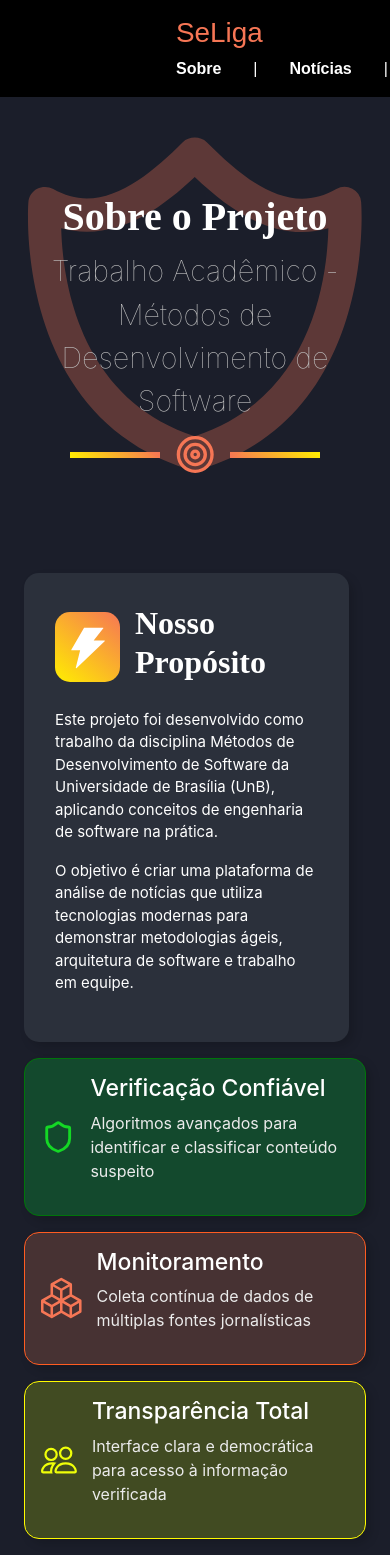
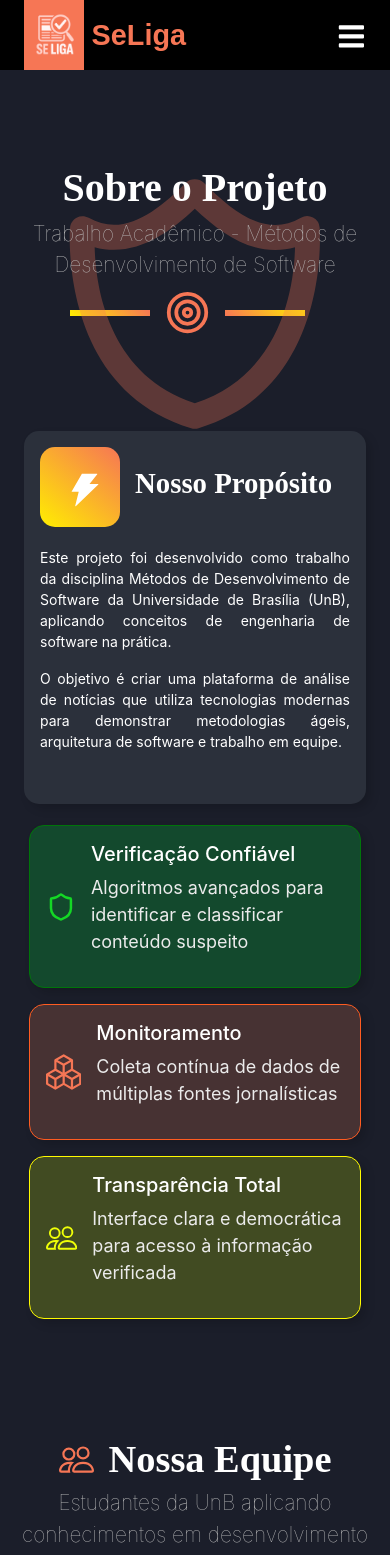
Before and after one commit to unb-mds/2025-2-SeLiga, a React (Create React App) app in the folder FrontEnd/: page /sobre in a window 390 px wide. Shown: the top 1555 px of the page. Built offline with nearby package versions, Linux system fonts and the light colour scheme; no server answers.

Commit message:
feat/ melhora estética do frontend

```diff
--- a/FrontEnd/src/components/NavBar.js
+++ b/FrontEnd/src/components/NavBar.js
@@ -1,28 +1,55 @@
-import React from 'react';
+import React, { useState } from 'react'; // Importamos o useState
 import { Link } from 'react-router-dom';
+import { FaBars, FaTimes } from 'react-icons/fa'; // Importamos os ícones de menu
 
 function NavBar() {
+  // Estado para controlar se o menu mobile está aberto ou fechado
+  const [isMobileMenuOpen, setIsMobileMenuOpen] = useState(false);
+
+  // Função para alternar o estado (abrir/fechar)
+  const toggleMobileMenu = () => {
+    setIsMobileMenuOpen(!isMobileMenuOpen);
+  };
+
+  // Função para fechar o menu ao clicar em um link
+  const closeMobileMenu = () => {
+    setIsMobileMenuOpen(false);
+  };
+
   return (
+    <>
       <nav className='navbar'>
-      <h1 className="logo">SeLiga</h1>
+        {/* Imagem da Logo*/}
+        <Link to="/" className="logo">
+          <div className="logo-img-wrapper">
+            <img src="/logo512x512.png" alt="SeLiga Logo" className="logo-img" />
+          </div>
+          <h1 className="logo-text">SeLiga</h1>
+        </Link>
 
+        {/* Menu normal para Desktop) */}
         <div className='menu-links'>
-
-        {/* Link para a Página Sobre */}
-
           <Link to="/sobre" className='nav-link'>Sobre</Link>
-
-        {/* Link para a Página de Notícias*/}
           <span className="separator">|</span>
           <Link to="/noticias" className='nav-link'>Notícias</Link>
-
-        {/* Link para o Painel */}
           <span className="separator">|</span>
           <Link to="/painel" className='nav-link'>Painel</Link>
+        </div>
 
+        {/* Ícone para Celular */}
+        <button className="mobile-menu-icon" onClick={toggleMobileMenu}>
+          {/* Alterna o ícone com base no estado */}
+          {isMobileMenuOpen ? <FaTimes /> : <FaBars />}
+        </button>
+      </nav>
 
+      {/* O Menu Suspenso (Dropdown) */}
+      <div className={`mobile-menu-dropdown ${isMobileMenuOpen ? 'show' : ''}`}>
+        <Link to="/sobre" className='nav-link' onClick={closeMobileMenu}>Sobre</Link>
+        <Link to="/noticias" className='nav-link' onClick={closeMobileMenu}>Notícias</Link>
+        <Link to="/painel" className='nav-link' onClick={closeMobileMenu}>Painel</Link>
       </div>
-    </nav>
+    </>
   );
 }
 export default NavBar;
--- a/FrontEnd/src/components/NewsCard.js
+++ b/FrontEnd/src/components/NewsCard.js
@@ -3,8 +3,6 @@
 
 const NewsCard = ({ title, source, date, veracity, imageUrl }) => {
 
-  // Lógica para definir a cor do selo (Badge)
-  // getVeracityStyle = obtenha o estilo Veracidade
   const getVeracityStyle = (status) => {
     if (!status) {
       return { text: 'NÃO CLASSIFICADA', color: 'secondary' };
@@ -30,6 +28,20 @@
       case 'pendente':
       default:
         return { text: 'NÃO CLASSIFICADA', color: 'secondary' };
+    }
+  };
+  const formatDate = (dateString) => {
+    if (!dateString) {
+      return 'Data não informada';
+    }
+    try {
+      const dateObj = new Date(dateString);
+      if (isNaN(dateObj.getTime())) {
+        return dateString;
+      }
+      return dateObj.toLocaleDateString('pt-BR');
+    } catch (error) {
+      return dateString;
     }
   };
 
@@ -63,7 +75,8 @@
         {/* Rodapé (Fonte e Data) */}
         <div className="card-footer d-flex justify-content-between mt-3">
           <span className="card-source">{source}</span>
-          <span className="card-date">{date}</span>
+
+          <span className="card-date">{formatDate(date)}</span>
         </div>
       </Card.Body>
     </Card>
--- a/FrontEnd/src/components/PopUp.js
+++ b/FrontEnd/src/components/PopUp.js
@@ -22,6 +22,22 @@
             return { texto: 'DUVIDOSA', Icone: FaExclamationTriangle, classe: 'dubious' };
         }
         return { texto: 'NÃO CLASSIFICADA', Icone: FaExclamationTriangle, classe: 'dubious' };
+    };
+
+    const formatDate = (dateString) => {
+        if (!dateString) {
+            return 'Data não informada';
+        }
+        try {
+            const dateObj = new Date(dateString);
+            if (isNaN(dateObj.getTime())) {
+                return dateString;
+            }
+            // Usa a formatação local do Brasil (dd/mm/aaaa)
+            return dateObj.toLocaleDateString('pt-BR');
+        } catch (error) {
+            return dateString;
+        }
     };
 
     const veracidadeInfo = getVeracidadeInfo(news.verificacao?.classificacao || news.status_verificacao);
@@ -50,7 +66,8 @@
                     <div className="news-meta">
                         <span className="news-source">{news.source || news.fonte}</span>
                         <span className="news-separator">|</span>
-                        <span className="news-date">{news.data_coleta}</span>
+
+                        <span className="news-date">{formatDate(news.data_coleta)}</span>
                     </div>
 
                     <img
--- a/FrontEnd/src/pages/PaginaNoticias.js
+++ b/FrontEnd/src/pages/PaginaNoticias.js
@@ -3,6 +3,7 @@
 import { Tabs, TabsList, TabsTrigger, TabsContent } from "../components/Tabs";
 import { SearchBar } from "../components/SearchBar";
 import NewsCard from "../components/NewsCard";
+import { IoIosSearch } from "react-icons/io";
 import PopUp from "../components/PopUp";
 import api from "../api";
 import '../styles/app.css'
@@ -44,17 +45,13 @@
       console.error(`Erro ao buscar detalhes da notícia ${noticiaId}:`, error);
     }
     setIsLoading(false);
-  };/*
+  };
 
-
-  */
-  // --- CICLO DE VIDA (useEffect) ---
   useEffect(() => {
     // Chamamos a função de LISTAR ao carregar a página
     fetchArticlesList();
   }, []);
 
-  // --- HANDLERS ---
   const handleRefresh = () => {
     fetchArticlesList(); // Botão 'Buscar' chama a lista
   };
@@ -93,13 +90,17 @@
 
         <div className="busca-container">
           <div className="container-busca-filtro">
+
             <SearchBar
               placeholder="Buscar notícias"
               searchTerm={searchTerm}
               onSearchChange={setSearchTerm}
             />
             <Button onClick={handleRefresh} disabled={isLoading}>
-              {isLoading ? "Atualizando..." : "Buscar"}
+              <IoIosSearch className="pesquisa" />
+              <span className="texto-botao">
+                {isLoading ? "Atualizando..." : "Buscar"}
+              </span>
             </Button>
           </div>
           <div className="veracidade-filtros">
--- a/FrontEnd/src/pages/Sobre.js
+++ b/FrontEnd/src/pages/Sobre.js
@@ -11,9 +11,7 @@
 import { BsPeople } from "react-icons/bs";
 
 
-// --- Defina a Estrutura da Página Sobre  ---
 function Sobre() {
-    // --- ADICIONE A LÓGICA DE ESTADO E BUSCA ---
     const [squadData, setSquadData] = useState(null);
     const [isLoading, setIsLoading] = useState(true);
 
@@ -22,10 +20,10 @@
             try {
                 //Chama a nova rota equipe do backend
                 const response = await api.get("/equipe");
-                setSquadData(response.data); // Recebe o objeto completo (squad e membros)
+                setSquadData(response.data);
             } catch (error) {
                 console.error("Erro ao buscar dados da equipe:", error);
-                setSquadData({ membros: [] }); // Evita quebrar o app
+                setSquadData({ membros: [] });
             } finally {
                 setIsLoading(false);
             }
@@ -34,13 +32,11 @@
         fetchEquipe();
     }, []);
 
-    // --- Lógica de Renderização ---
-    // Opcional: Se os dados ainda não chegaram
     if (isLoading) {
         return <Container className="text-center py-5"><Spinner animation="border" variant="light" /></Container>;
     }
 
-    const membros = squadData?.membros || []; // Garante que a lista não é nula
+    const membros = squadData?.membros || [];
 
     return (
         <Container className="py-5 sobre-container">
@@ -54,7 +50,6 @@
                 <h1 className="header-title">Sobre o Projeto</h1>
                 <p className="header-subtitle">Trabalho Acadêmico - Métodos de Desenvolvimento de Software</p>
 
-                {/* O Círculo e a Linha de Destaque */}
                 <div className="decorative-line-container">
                     <div class="retangulo1"></div>
                         <FiTarget className='alvo'/>
@@ -88,7 +83,7 @@
                                 key={membro.nome}
                                 nome={membro.nome}
                                 papeis={membro.papeis}
-                                imageUrl={membro.imagem_url} // Passa a URL da imagem
+                                imageUrl={membro.imagem_url}
                             />
                         ))}
                     </div>
--- a/FrontEnd/src/styles/app.css
+++ b/FrontEnd/src/styles/app.css
@@ -9,39 +9,76 @@
   width: 100%;                                   /* ocupa 100% da largura da tela */
   overflow-x: hidden !important;                 /* evita barra de rolagem horizontal */
   padding: 0;
+  min-height: 90px;
 }
 
 /* ------------------ NAVBAR ----------------- */
 .navbar {
   display: flex;                                 /* layout flexível */
-  align-items: center;                           /* centraliza verticalmente os itens */
   background-color: #000000;                   /* cor de fundo da navbar */
-  padding: 1rem 11rem;                           /* espaçamento interno: 1rem vertical, 5rem horizontal */
+  align-items: stretch;
+  padding: 0;
   width: 100%;
   z-index: 1000;
   top: 0;
   left: 0;
-
-}
-
-.logo {
-  color: #F67655;                              /* cor da logo */
+  justify-content: space-between;
+  align-items: stretch;
+  position: fixed;
 }
 
 .menu-links {
   display: flex;                                 /* layout flexível para os links */
   gap: 2rem;                                     /* espaçamento entre os links */
   align-items: center;                           /* centraliza verticalmente */
+  padding-right: 11rem;
 }
 
 .nav-link {
   color: white;                                /* cor do link */
   font-weight: bold;                             /* deixa o texto em negrito */
-  font-size: 1rem;                               /* tamanho da fonte */
+  font-size: 1.2rem;                             /* tamanho da fonte */
+  text-decoration: none;                         /* Garante que o Link não seja sublinhado */
+}
+.nav-link:hover {
+  color: #F67655;
+}
+.nav-link:hover {
+  color: #F67655;                              /* cor do link ao passar o mouse */
 }
 
-.nav-link:hover {
-  color: #F67655;                              /* cor do link ao passar o mouse */
+.logo {
+
+  display: flex;                                 /* Para alinhar imagem e texto */
+  align-items: stretch;;                         /* Centraliza verticalmente */
+  gap: 0.75rem;                                  /* Espaço entre a logo e o texto */
+  text-decoration: none;                         /* Remove sublinhado do Link */
+  padding-left: 11rem;
+}
+
+.logo-img {
+  height: 70px;                                  /* Altura da logo */
+  width: 70px;                                   /* Largura da logo */
+
+}
+.logo-img-wrapper {
+  background-color: #F67655;
+  display: flex;
+  align-items: center;
+  justify-content: center;
+  align-items: stretch;
+  padding-left: 0.5rem;
+  padding-right: 0.5rem;
+
+}
+
+.logo-text {
+  color: #F67655;                              /* Cor laranja original */
+  font-size: 2rem;                               /* Tamanho da fonte */
+  font-weight: bold;
+  margin: 0;                                     /* Remove margem padrão do h1 */
+  display: flex;
+  align-items: center
 }
 
 /* ------------------ BOTÕES ----------------- */
@@ -63,3 +100,90 @@
   padding: 25px;                                 /* espaçamento interno */
   color: #F67655;                              /* cor do texto */
 }
+
+.main-content {
+  padding-top: 90px;
+}
+
+.mobile-menu-icon {
+  display: none;
+  /* Escondido no desktop */
+  background: none;
+  border: none;
+  color: white;
+  font-size: 1.8rem;
+  cursor: pointer;
+  padding-right: 1.5rem;
+  /* Espaçamento da borda direita */
+}
+
+.mobile-menu-dropdown {
+  display: none;
+  /* Escondido por padrão */
+  flex-direction: column;
+  gap: 1.5rem;
+  background-color: #000000;
+  padding: 2rem;
+  position: fixed;
+  /* Começa logo abaixo da navbar */
+  top: 90px;
+  left: 0;
+  width: 100%;
+  z-index: 999;
+  /* Abaixo da navbar (1000) mas acima do resto */
+  border-top: 1px solid #333;
+  align-items: center;
+  box-sizing: border-box;
+}
+
+/* Classe 'show' que é ativada pelo React */
+.mobile-menu-dropdown.show {
+  display: flex;
+}
+
+.mobile-menu-dropdown .nav-link {
+  font-size: 1.5rem;
+  text-align: center;
+}
+
+@media (max-width: 768px) {
+
+  .menu-links {
+    display: none;
+  }
+  .mobile-menu-icon {
+    display: block;
+  }
+
+  .logo {
+    padding-left: 1.5rem;
+    gap: 0.5rem;
+  }
+  .navbar {
+    min-height: 70px;
+  }
+
+  .logo-img-wrapper {
+    padding-left: 0.3rem;
+    padding-right: 0.3rem;
+  }
+
+  .logo-img {
+    height: 50px;
+    width: 50px;
+    align-items: center;
+    transform: translate(1%, 18%);
+  }
+
+  .logo-text {
+    font-size: 1.8rem;
+  }
+
+  .main-content {
+    padding-top: 70px;
+  }
+
+  .mobile-menu-dropdown {
+    top: 70px;
+  }
+}
--- a/FrontEnd/src/styles/sobre.css
+++ b/FrontEnd/src/styles/sobre.css
@@ -156,7 +156,7 @@
   margin-right: 15px;
   position: relative;
   top: 30%;
-  left: 43%;
+  left: 40%;
   transform: translate(-50%, -50%);
   width:40px;
   height:40px;
@@ -285,12 +285,11 @@
 
 
 .metodologia-card {
-    /* Fundo escuro sutilmente diferente do fundo da página */
   background-color: #2B303B;
   border: none;
   border-radius: 12px;
   padding: 30px;
-  height: 100%; /* Garante que os dois cards tenham a mesma altura */
+  height: 100%;                               /* Garante que os dois cards tenham a mesma altura */
   font-family: Inter;                         /* fonte do card */
   color: white;                             /* cor do texto */
   text-align: justify;                        /* justifica o texto */
@@ -301,14 +300,13 @@
 .metodologia-section .row {
     margin-bottom: 0 !important;
 }
-.citacao-block { /* A coluna que contém a citação */
+.citacao-block {
     margin-top: 0 !important;
 }
-/* Estilo para a caixa da Metodologia e Dados no About.js */
 .metodologia-section {
     padding-top: 50px;
     padding-bottom: 50px;
-    background-color: #1B1E2A; /* Cor de fundo da página */
+    background-color: #1B1E2A;
     margin-bottom: 0 !important;
     padding-bottom: 0 !important;
 }
@@ -433,122 +431,223 @@
 }
 
 /* ------------------- RESPONSIVO -------------------- */
-@media (max-width: 992px) {
-    .equipe-grid {
-        grid-template-columns: repeat(2, 1fr); /* 2 colunas em tablets */
-        gap: 20px;
+
+@media (max-width: 768px) {
+  .news-grid {
+    grid-template-columns: 1fr 1fr; }
+
+  .content-area {
+    padding: 20px; }
+
+  .main-title {
+    font-size: 1.9rem; text-align: center; }
+
+  .subtitle {
+    text-align: center; margin-bottom: 1rem; }
+
+  .busca-container {
+    padding: 30px 20px; }
+
+  .container-busca-filtro {
+    max-width: 100%; }
+
+  .container-busca-filtro input {
+    width: 100%;
+    max-width: none;
+    flex-grow: 1;
+    min-width: 0; }
+
+  .container-busca-filtro button .texto-botao {
+    display: inline;}
+
+  .tabs-list {
+    margin-top: 20px; }
+
+  .tabs-list button {
+    padding: 8px 10px;
+    font-size: 0.85rem; }
+
+  .veracidade-filtros {
+    flex-wrap: wrap;
+    justify-content: center;
+    gap: 6px; }
+
+  .veracidade-filtros button {
+    flex: 1 1 45%;
+    min-width: 120px;
+    padding: 8px 10px;
+    font-size: 13px;
+    justify-content: center;}
+
+  .news-card .card-title {
+    font-size: 1.1rem; }
+
+  .card-image-placeholder {
+    height: 170px; }
+
+  .veracity-badge {
+    top: 20px;
+    right: 20px;
+    padding: 10px 15px;
+    font-size: 13px; }
+
+  .news-card .card-footer {
+    font-size: 0.9rem; }
 }
-    .membro-foto {
-        width: 120px;
-        height: 120px;
-    }
+@media (max-width: 576px) {
+
+  .sobre-header-container {
+    padding-top: 80px; }
+
+  .header-title {
+    font-size: 2.5rem; line-height: 1.1; }
+
+  .header-subtitle {
+    font-size: 1.3rem; }
+
+  .shield-icon-background {
+    top: 36%; }
+
+  .escudo-fundo {
+    width: 300px; height: 300px; }
 
   .proposito-card,
   .metodologia-card {
-        padding: 25px;            /* Reduz o padding interno do card */
-        font-size: 18px;          /* Reduz o tamanho da fonte principal */
-    }
+    padding: 0px;
+    font-size: 14px;
+    text-align: justify;
+    width: 100%; margin-bottom: 20px; }
+
+  .header-subtitle-small {
+    font-size: 1rem; }
+
+  .titulo-proposito {
+    font-size: 20px; }
+
+  .shild,
+  .boxes,
+  .people {
+    width: 70px; height: 70px; }
+
+  .subtitulo {
+    font-size: 2.4rem; }
+
+  .membro-card {
+    padding: 10px;}
+
+  .valor-cards-proposito{
+    padding: 5px;}
+
+  .membro-foto {
+    width: 100px; height: 100px; }
+
+  .quadrado,
+  .quadrado2 {
+    width: 80px; height: 80px; }
+
+  .raio{
+    width: 40px;
+    height: 40px;
+    transform: translate(-70%, -70%); }
+
+  .metodologia-tags-menores {
+    padding: 0;
+    margin-top: 10px;
+    flex-wrap: wrap;
+    overflow-x: visible;
+    justify-content: flex-start;}
+
+  .people2 {
+    width: 35px; height: 35px; }
+
+  .retangulo1,
+  .retangulo2,
+  .citacao-assinatura-bloco:before,
+  .citacao-assinatura-bloco:after {
+    width: 80px;}
+
+  .circulo-grande {
+    width: 60px;
+    height: 60px; }
+
+  .escudo-citacao {
+    width: 45px;
+    height: 60px; }
 
   .card-title-icon {
-        font-size: 2rem;          /* Reduz o título interno (ex: Arquitetura e Dados) */
-        gap: 10px;
+    font-size: 1.8rem;
+    gap: 10px;}
+
+  .internal-card-ia,
+  .internal-card-vis {
+    padding: 10px;
+    gap: 10px;}
+
+  .subtitulo-metod-card2 {
+    font-size: 1.1rem;}
+
+  .text-metod {
+    font-size: 0.9rem;}
+
+  .tag-reuniao {
+    font-size: 0.8rem;}
+
+  .tag-sprint {
+    font-size: 1rem;
+    margin-top: 15px;
+    margin-bottom: 5px;}
+
+  .numero-sprint {
+    font-size: 1.5rem;}
+
+  .citacao-container {
+    padding: 30px 20px;}
+
+  .citacao-texto {
+    font-size: 1.1rem;}
+
+  .assinatura-texto {
+    font-size: 0.8rem;}
+
+  .caixa {
+    width: 45px; height: 45px; transform: translate(-55%, -50%); }
+
+    .metodologia-section .row>[class*="col-"] { margin-bottom: 40px; }
 }
+@media (max-width: 375px) {
+  .raio {
+    width: 40px;
+    height: 40px;
+    transform: translate(-50%, -70%);}
 
-    .subtitulo {                  /* Título da seção (Nossa Equipe) */
-        font-size: 2.5rem;
-    }
+  .caixa {
+    width: 45px;
+    height: 45px;
+    transform: translate(-36%, -50%);}
 
-    .valor-cards-Confiavel,
-    .valor-cards-monitoramento,
-    .valor-cards-trasparencia {
-        font-size: 16px;
-    }
+  .alvo {
+    color: #F67655;
+    width: 55px;
+    height: 55px;
+    transform: translate(0%, 0%); }
 
-    /* CARDS INTERNOS */
-    .subtitulo-metod-card2 {
-        font-size: 1.1rem;
-    }
+  .alvo2 {
+    width: 60px;
+    height: 60px;
+    transform: translate(-0%, 0%);}
 
-    /* AJUSTE DA CITAÇÃO */
-    .citacao-container {
-        padding: 40px 30px;
-    }
-}
+  .tag-sprint {
+    font-size: 1rem;
+    margin-top: 0px;
+    margin-bottom: 0px; }
 
-@media (max-width: 576px) {
-
-    html, body {
-        width: 100%;
-        overflow-x: hidden !important;
-        margin: 0;
-        padding: 0;
-    }
-
-    .equipe-grid {
-        grid-template-columns: 1fr;       /* 1 coluna (empilhamento) */
-        gap: 30px;
-    }
-
-    /* ESPAÇAMENTO E PADDING LATERAL */
-    .sobre-header-container,
-    .sobre-equipe-container,
-    .metodologia-section {
-        padding-left: 15px !important;
-        padding-right: 15px !important;
-        box-sizing: border-box;
-    }
-
-    /* REDUÇÃO DE TAMANHO */
-    .header-title {
-        font-size: 2.5rem;                /* Título principal menor */
-    }
-
-    .subtitulo {
-        font-size: 2rem;                  /* Título de seção menor */
-    }
-
-    /* CARDS E CONTEÚDO */
     .proposito-card,
   .metodologia-card {
-        padding: 15px;                    /* Padding interno menor */
-        font-size: 15px;
-        text-align: left;                 /* Alinha o texto à esquerda no mobile */
+    padding: 10px;
+    font-size: 14px;
+    margin-bottom: 20px; }
+  .alvo {
+    color: #F67655; width: 45px; height: 45px }
+
+  .metodologia-section .row>[class*="col-"] { margin-bottom: 40px; }
 }
-
-    /* ÍCONES E SVG */
-    .brain, .caixa, .palette {
-        width: 30px;                     /* Redução para 30px no mobile */
-        height: 35px;
-    }
-
-    /* TAGS E BOTÕES */
-    .metodologia-tags-menores {
-        gap: 8px;                       /* Espaçamento menor para as tags */
-    }
-    .metodologia-tags-menores button {
-        padding: 6px 10px;
-        font-size: 0.85rem;
-    }
-
-    .citacao-container {
-        padding: 40px 15px;
-        font-size: 1rem;
-    }
-}
-
-@media (max-width: 375px) {
-    /* Título principal para telas minúsculas */
-    .header-title {
-        font-size: 2rem;
-    }
-
-    .subtitulo {
-        font-size: 1.8rem;
-    }
-
-    /* Redução extrema do padding horizontal */
-    .proposito-card, .metodologia-card {
-        padding: 12px;
-    }
-    .escudo-fundo{width:300px ; height:300px}
-}
```
Also changed, not shown: FrontEnd/src/components/Proposito.js (+4 -5 lines), FrontEnd/src/styles/noticias.css (+158 -2 lines), 1 other file (tests, documents, lock files or other folders). Lines whose indentation alone changed are shown as unchanged.
